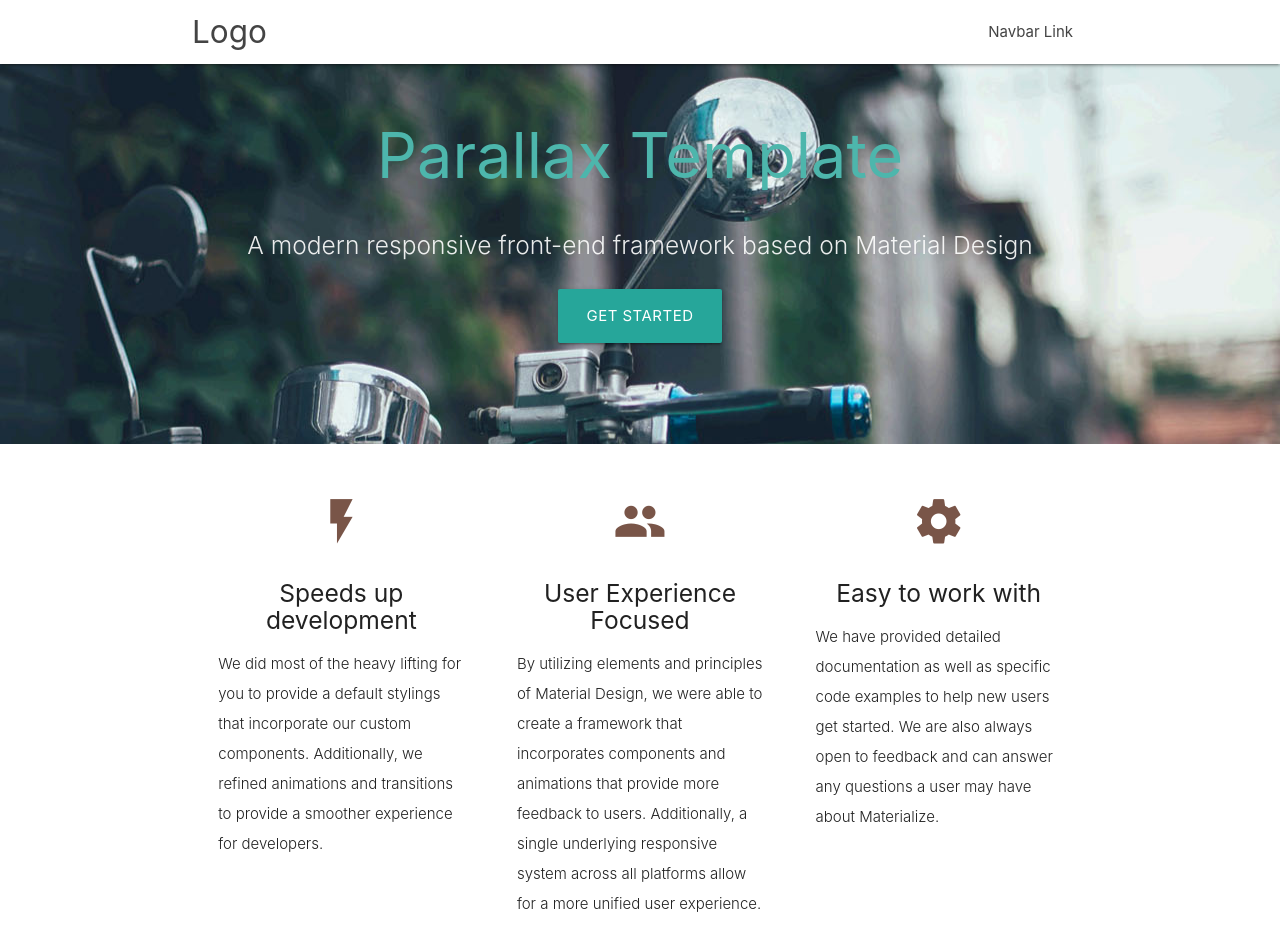
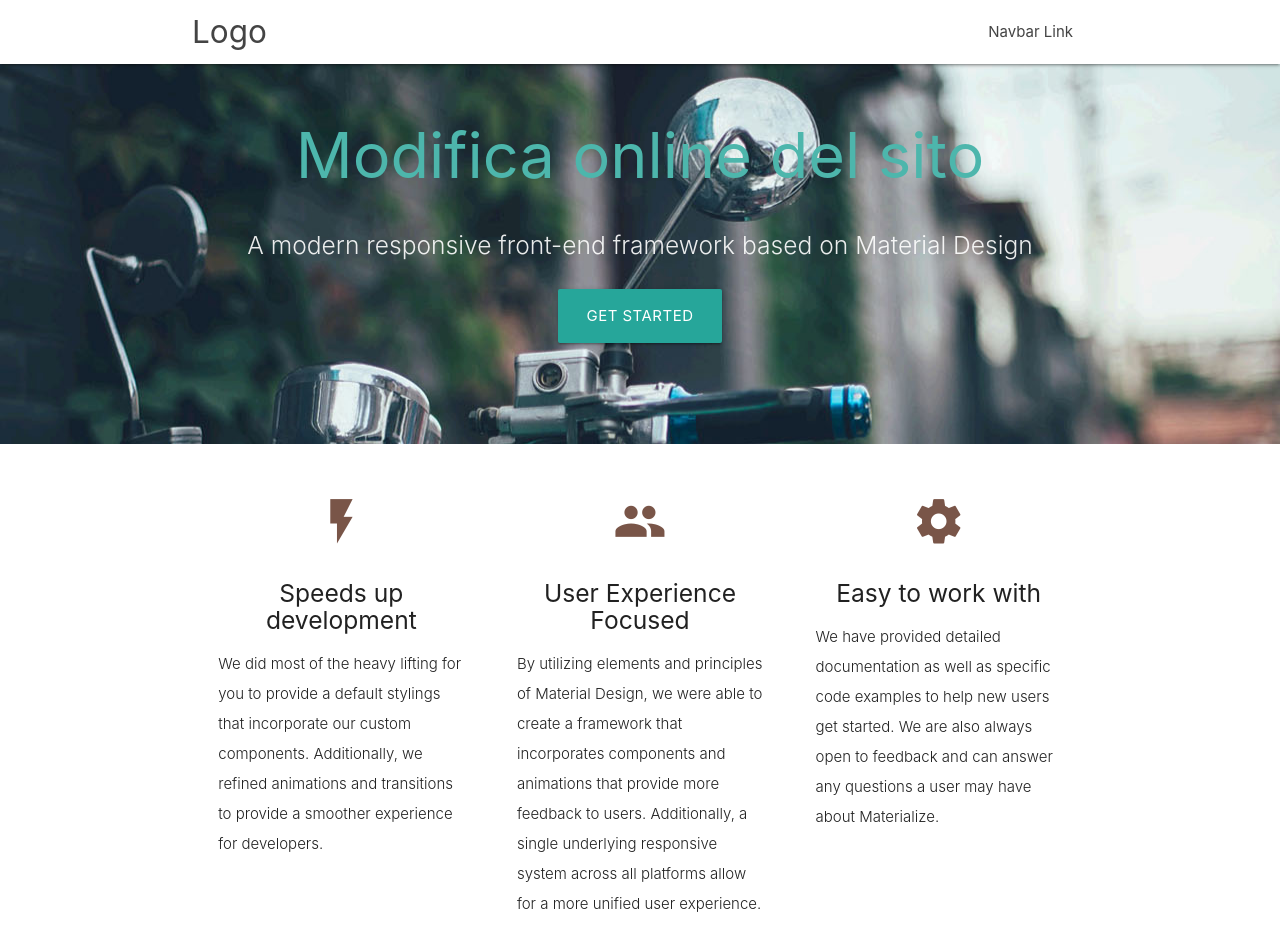
Before and after one commit to mmviti/sito-materialize, a plain HTML site: page index.html in a window 1280 px wide. Shown: the top 937 px of the page. Drawn offline with nearby package versions, Linux system fonts and the light colour scheme.

Commit message:
Update index.html
Modifica logo intestaione

```diff
--- a/index.html
+++ b/index.html
@@ -29,7 +29,7 @@
     <div class="section no-pad-bot">
       <div class="container">
         <br><br>
-        <h1 class="header center teal-text text-lighten-2">Parallax Template</h1>
+        <h1 class="header center teal-text text-lighten-2">Modifica online del sito</h1>
         <div class="row center">
           <h5 class="header col s12 light">A modern responsive front-end framework based on Material Design</h5>
         </div>
```
